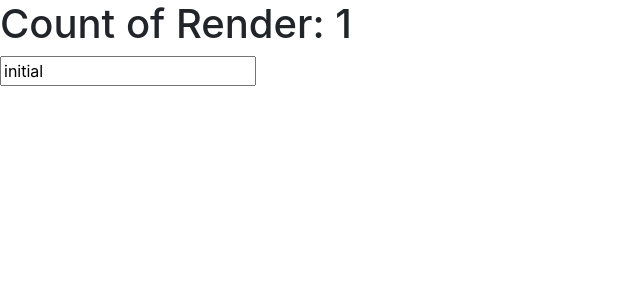
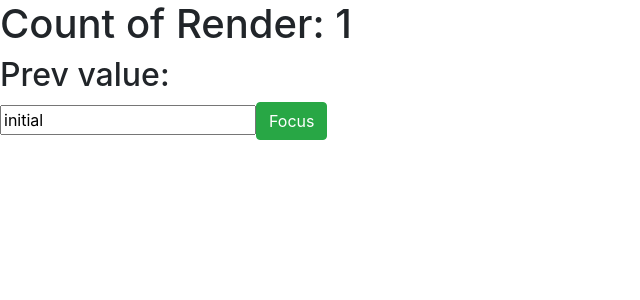
Before and after one commit to AlexanderMukas/react-hooks-test2, a React (Create React App) app in the folder counter-app/: page / in a window 1280 px wide. Shown: the top 300 px of the page, without its empty margins (0-640 px from the left). Built offline with nearby package versions, Linux system fonts and the light colour scheme.

Commit message:
end of ref commit

```diff
--- a/counter-app/src/App.js
+++ b/counter-app/src/App.js
@@ -1,25 +1,44 @@
 import React, {useState,useEffect, useRef} from 'react';
 
-let renderCount = 1;
+// let renderCount = 1;
 function App() {
 
   // Задача - посчитать сколько раз мы рендерили компонент
   // const [renderCount, setRenderCount] = useState(1);
-
+  // ref часто используют для фокуса элемента
 
   const [value, setValue] = useState('initial');
 
+  const renderCount = useRef(1);
+
+  const inputRef = useRef(null);
+
+  const focus = () => inputRef.current.focus();
+
+  const prevValue = useRef('');
+
   useEffect( () => {
     // setRenderCount( prev => prev +1);
-    renderCount++;
+    renderCount.current++;
+    console.log(inputRef.current.value)
 
   });
+
+  useEffect(  () => {
+    prevValue.current = value;
+  }, [value])
+
+
 
 
   return (
     <div>
-      <h1>Count of Render: {renderCount} </h1>
-      <input onChange={e => setValue(e.target.value)} value={value} />
+      <h1>Count of Render: {renderCount.current} </h1>
+      <h2>Prev value: {prevValue.current}</h2>
+      <input ref={inputRef} onChange={e => setValue(e.target.value)} value={value} />
+
+      <button className="btn btn-success" onClick={focus} >Focus</button>
+
     </div>
   );
 }
```
